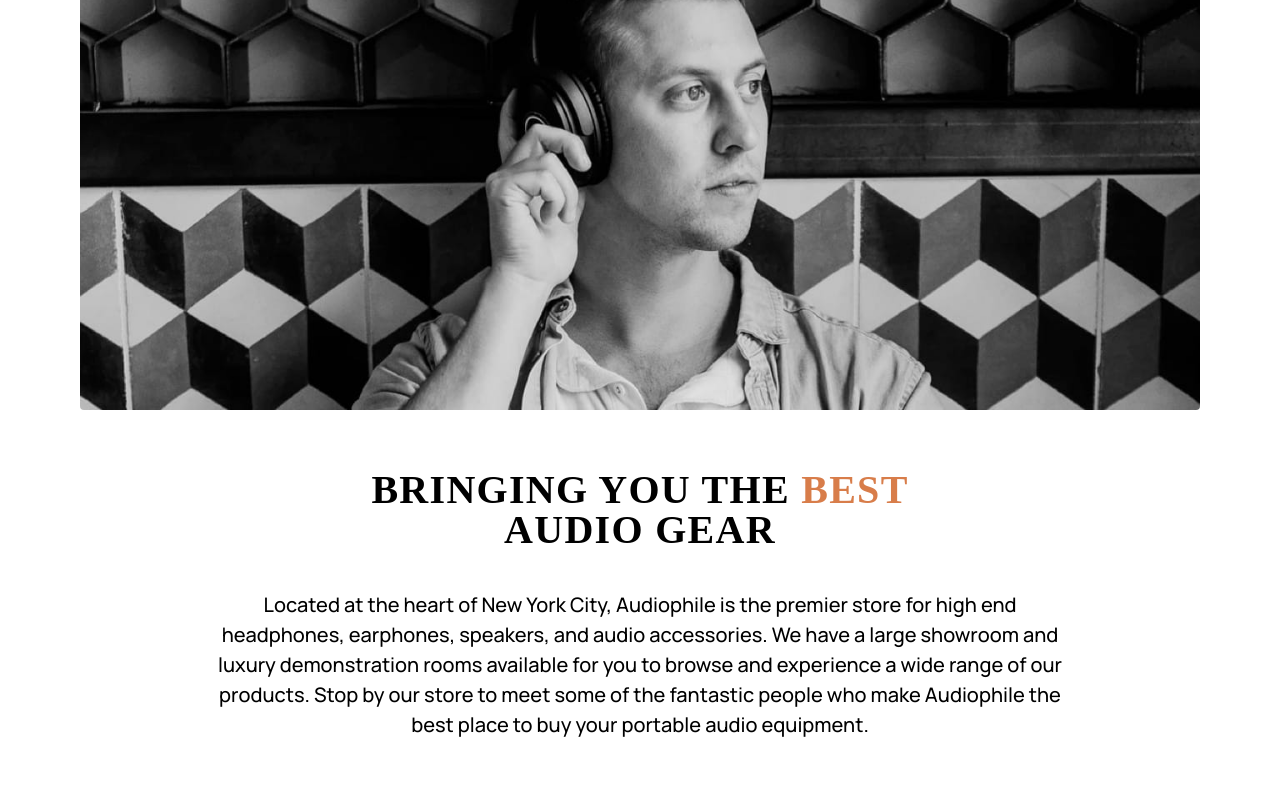
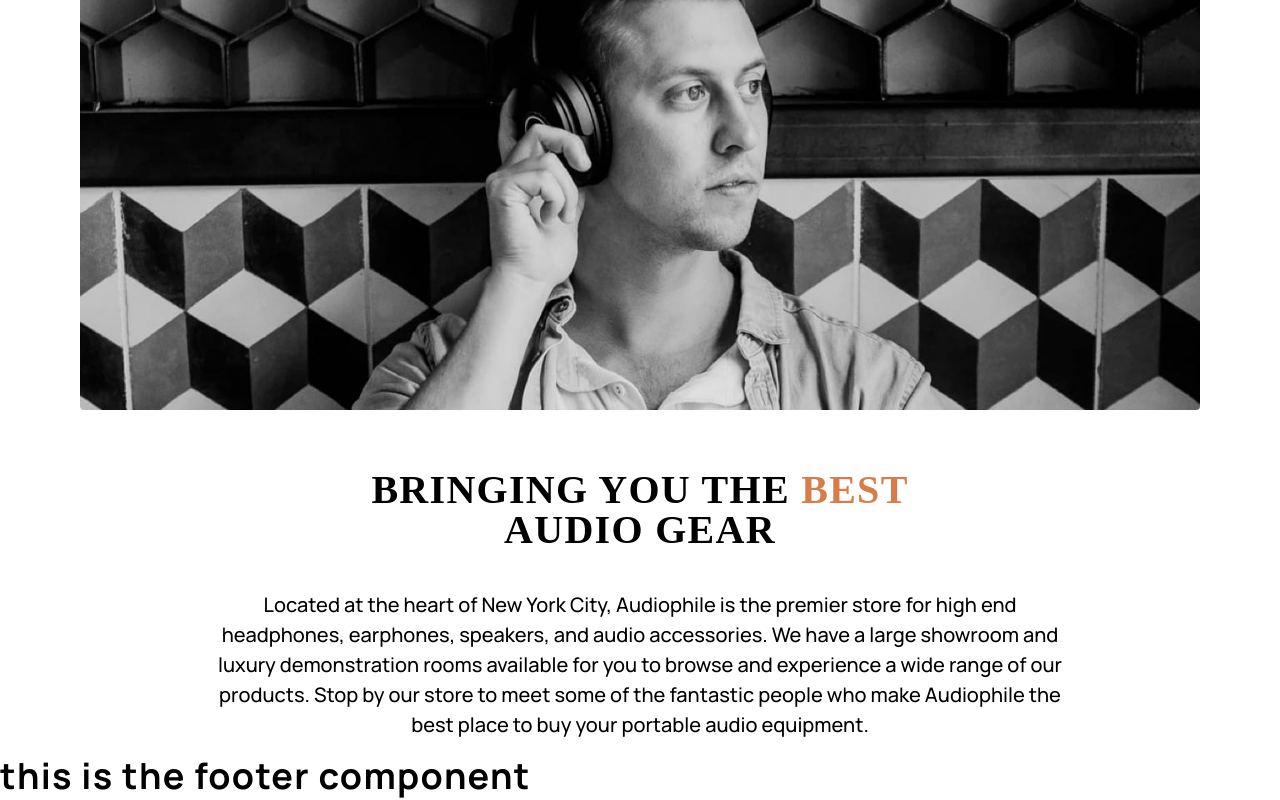
Before and after one commit to BilalHassen/audiophile-web-site, a React (Vite) app: page / in a window 1280 px wide. Shown: the part 3082-3882 px from the top of the page. Before the commit the page ends 3838 px from the top, so only its background shows below. Built offline with nearby package versions, Linux system fonts and the light colour scheme; a web font is replaced by a local one.

Commit message:
import footer component into the hompage component

```diff
--- a/src/Pages/HomePage/HomePage.jsx
+++ b/src/Pages/HomePage/HomePage.jsx
@@ -3,6 +3,7 @@ import Hero from "../../Components/Hero/Hero";
 import Nav from "../../Components/Nav/Nav";
 import AudiophileDescription from "../../Components/AudiophileDescription/AudiophileDescription";
 import MidContent from "../../Components/MidContent/MidContent";
+import Footer from "../../Components/Footer/Footer";
 
 import "./HomePage.scss";
 import { useState } from "react";
@@ -17,6 +18,7 @@ export default function Home() {
       {/* <Nav /> */}
       <MidContent />
       <AudiophileDescription />
+      <Footer />
     </>
   );
 }
```
